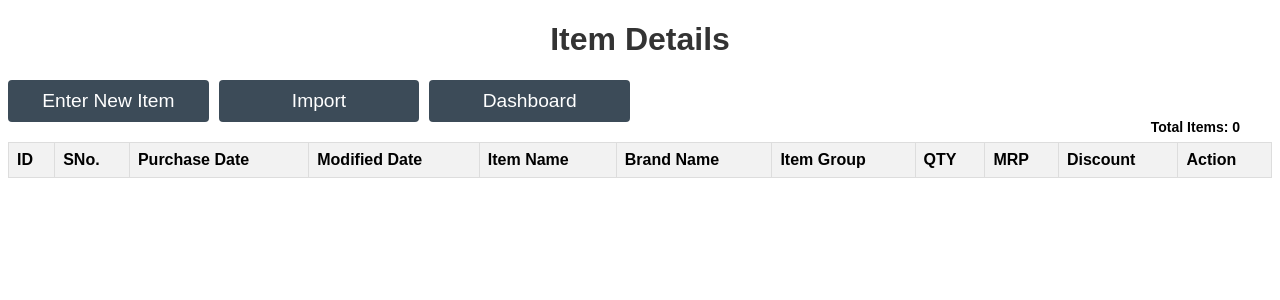
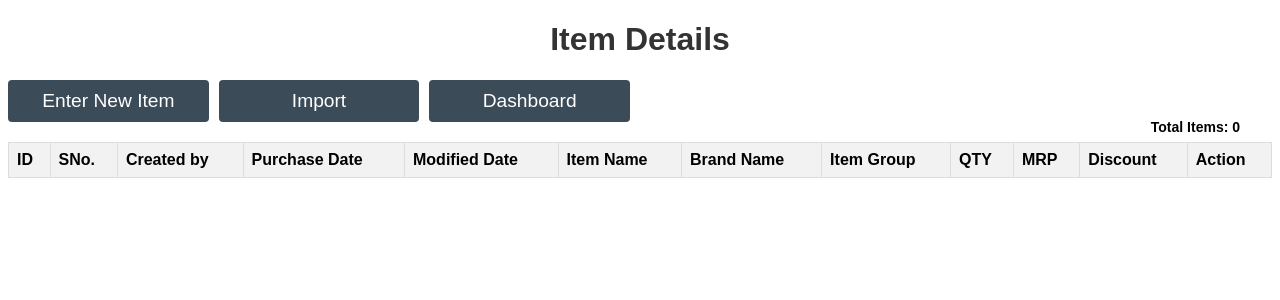
Before and after one commit to aditya2296/OMS, a Flask app: page /item_details in a window 1280 px wide. Shown: the top 300 px of the page. Run offline with Flask 3, Linux system fonts and the light colour scheme; data that the repository does not hold is empty.

Commit message:
^More Columns

```diff
--- a/app.py
+++ b/app.py
@@ -2,6 +2,7 @@ from flask import Flask, render_template, request, flash, redirect, url_for
 from validators import generate_secret_key, generate_customer_id, generate_item_id
 import pandas as pd
 from models import Customer, Item, db
+from sqlalchemy.exc import IntegrityError
 
 app = Flask(__name__, template_folder="templates")
 app.config['SQLALCHEMY_DATABASE_URI'] = 'sqlite:///customer.db'
@@ -65,7 +66,7 @@ def save_new_item():
     newItemDiscount = request.form.get('newItemDiscount')
     serial_number_item = len(items) + 1
 
-    new_item = Item(id=generate_item_id(), serial_number = serial_number_item, modified_date = newItemDate , purchase_date = newItemDate, item_name = newItemName, item_company = newItemCompany, brand_name = newItemBrandName, quantity = newItemQuantity, mrp = newItemPrice, discount = newItemDiscount)
+    new_item = Item(id=generate_item_id(), serial_number = serial_number_item, created_by = "pmadmin",modified_date = newItemDate , purchase_date = newItemDate, item_name = newItemName, item_company = newItemCompany, brand_name = newItemBrandName, quantity = newItemQuantity, mrp = newItemPrice, discount = newItemDiscount)
     db.session.add(new_item)
     db.session.commit()
 
@@ -92,6 +93,7 @@ def insert_from_excel():
             new_item = Item(
                 id = generate_item_id(),
                 serial_number = item_serial_number + index,
+                created_by = "pmadmin",
                 modified_date = row['Purchase Date'],
                 purchase_date = row['Purchase Date'],
                 item_name = row['Item Name'],
@@ -124,9 +126,13 @@ def save_new_customer():
     customerRoute = request.form.get('Route')
     serial_number_customer = len(customers) + 1
 
-    new_customer = Customer(id = generate_customer_id(), serial_number = serial_number_customer, customer_name=newCustomerName, customer_location = newCustomerLocation, customer_phone_number = newPhoneNumber, customer_email=newCustomerEmail, customer_billing_type = customerBillingType, customer_delivery_type = customerDeliveryType, customer_route = customerRoute)
-    db.session.add(new_customer)
-    db.session.commit()
+    try:
+        new_customer = Customer(id = generate_customer_id(), serial_number = serial_number_customer, customer_name=newCustomerName, customer_location = newCustomerLocation, customer_phone_number = newPhoneNumber, customer_email=newCustomerEmail, customer_billing_type = customerBillingType, customer_delivery_type = customerDeliveryType, customer_route = customerRoute)
+        db.session.add(new_customer)
+        db.session.commit()
+    except IntegrityError as e:
+        db.session.rollback()
+        return 'Mobile Number Already Exists', 400
 
     return 'OK', 200
 
--- a/models.py
+++ b/models.py
@@ -7,7 +7,7 @@ class Customer(db.Model):
     serial_number = db.Column(db.Integer)
     customer_name = db.Column(db.String(255))
     customer_location = db.Column(db.String(255))
-    customer_phone_number = db.Column(db.Integer)
+    customer_phone_number = db.Column(db.Integer, unique = True)
     customer_email = db.Column(db.String(255))
     customer_billing_type = db.Column(db.String(255))
     customer_delivery_type = db.Column(db.String(255))
@@ -20,6 +20,7 @@ class Item(db.Model):
     __bind_key__ = 'database1'
     id = db.Column(db.String(20), primary_key=True)
     serial_number = db.Column(db.Integer)
+    created_by = db.Column(db.String(255))
     purchase_date = db.Column(db.String(255))
     modified_date = db.Column(db.String(255))
     item_name = db.Column(db.String(255))
--- a/templates/edit_item.html
+++ b/templates/edit_item.html
@@ -11,7 +11,7 @@
         <h2>Edit Item</h2>
         <form method="post" action="{{ url_for('edit_item', item_id=item.id) }}">
                 <label for="newItemDate" class="required">Purchase Date</label>
-                <input type="date" id="newItemDate" value="{{item.purchase_date}}" name="newItemDate" required>
+                <input type="date" id="newItemDate" disabled = "true" value="{{item.purchase_date}}" name="newItemDate" required>
                 <label for="editItemDate" class="required">Edit Date</label>
                 <input type="date" id="editItemDate" name="editItemDate" required>
                 <label for="newItemName" class="required">Item Name</label>
--- a/templates/item_details.html
+++ b/templates/item_details.html
@@ -81,6 +81,7 @@
                 <tr>
                     <th>ID</th>
                     <th>SNo.</th>
+                    <th>Created by</th>
                     <th>Purchase Date</th>
                     <th>Modified Date</th>
                     <th>Item Name</th>
@@ -97,6 +98,7 @@
                 <tr>
                     <td>{{ item.id }}</td>
                     <td>{{ item.serial_number }}</td>
+                    <td>{{ item.created_by }}</td>
                     <td class="purchase-date">{{ item.purchase_date }}</td>
                     <td class="purchase-date">{{ item.modified_date }}</td>
                     <td>{{ item.item_name }}</td>
--- a/templates/new_customer.html
+++ b/templates/new_customer.html
@@ -88,7 +88,7 @@
                 if (response.ok) {
                     window.location.href = "{{ url_for('customer_details') }}";
                 } else {
-                    console.error("Error saving new customer");
+                    window.error("Mobile Number Already Exists")
                 }
             })
             .catch(error => {
```
Also changed, not shown: instance/customer.db, instance/item.db.
